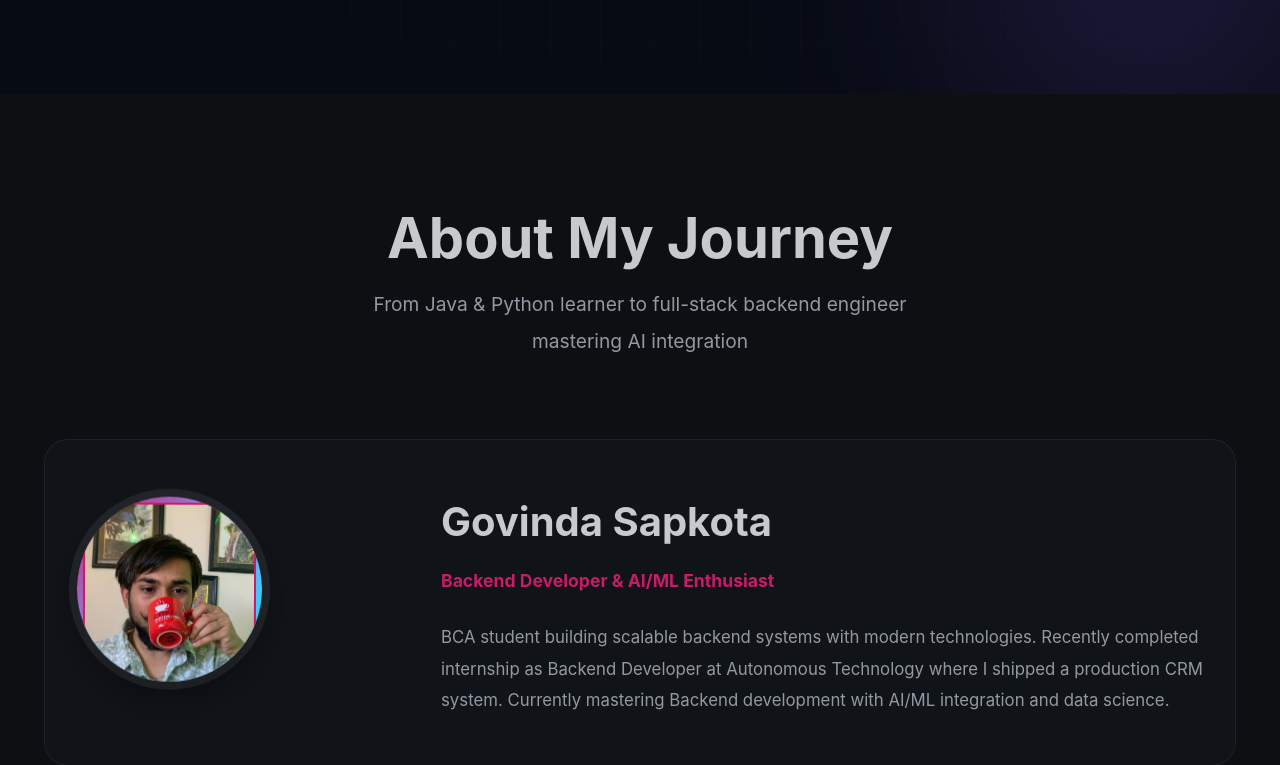
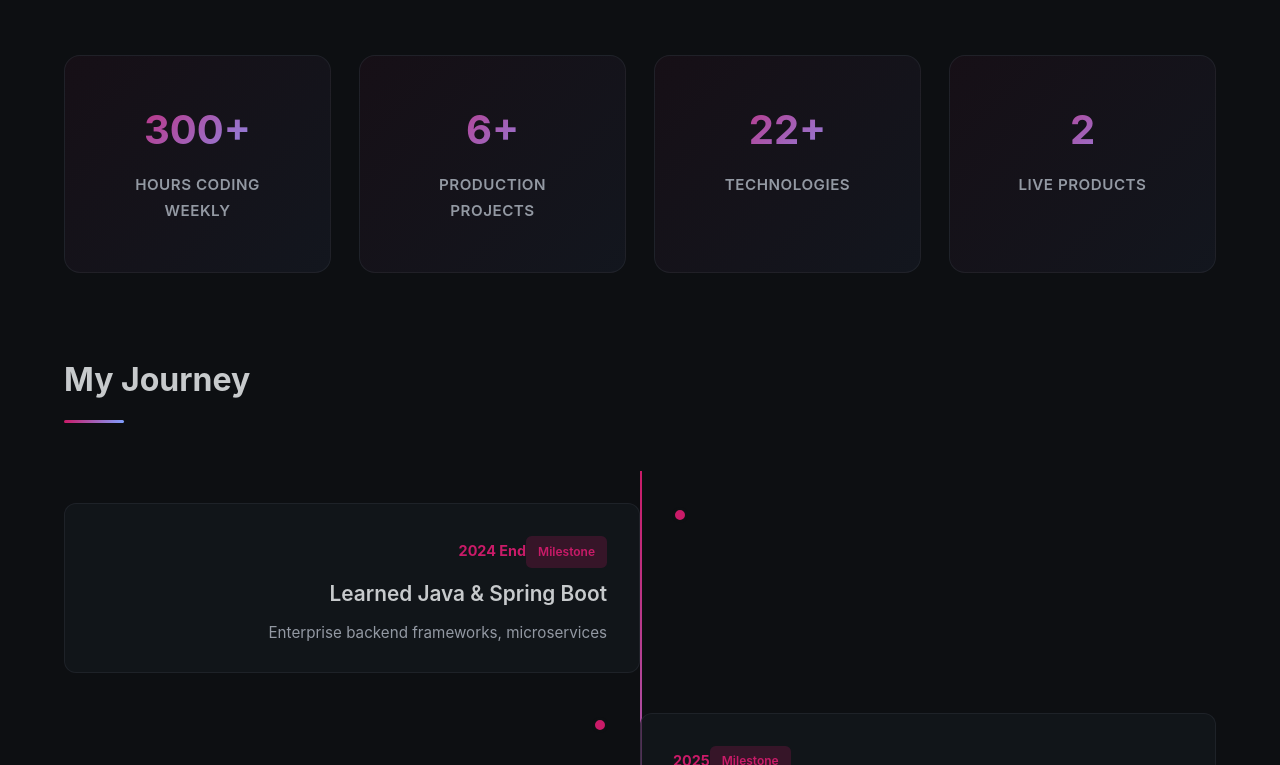
Before and after one commit to Govindaspkta/potfolio, a React (Vite) app: page / in a window 1280 px wide. Shown: the part 2035-2800 px from the top of the page. Built offline with nearby package versions, Linux system fonts and the light colour scheme.

Commit message:
feat:updated overall design

```diff
--- a/src/components/About.css
+++ b/src/components/About.css
@@ -5,6 +5,8 @@
 
 .about .container {
   padding: 0 1.5rem;
+  max-width: 1200px;
+  margin: 0 auto;
 }
 
 /* ==================== HERO SECTION ==================== */
@@ -14,16 +16,17 @@
 }
 
 .about-intro h2 {
-  font-size: 3.5rem;
+  font-size: clamp(2rem, 5vw, 3.5rem);
   margin-bottom: 1rem;
   color: #c7cacc;
 }
 
 .about-intro p {
-  font-size: 1.2rem;
+  font-size: clamp(0.95rem, 2.5vw, 1.2rem);
   color: #9399a3;
   max-width: 600px;
   margin: 0 auto;
+  line-height: 1.6;
 }
 
 /* ==================== PROFILE SECTION ==================== */
@@ -41,6 +44,7 @@
 
 .profile-image {
   position: relative;
+  justify-self: center;
 }
 
 .profile-image img {
@@ -58,7 +62,7 @@
 }
 
 .profile-text h3 {
-  font-size: 2.5rem;
+  font-size: clamp(1.5rem, 4vw, 2.5rem);
   margin-bottom: 0.5rem;
   color: #c7cacc;
 }
@@ -66,20 +70,20 @@
 .profile-text .role {
   color: #c91b68;
   font-weight: 700;
-  font-size: 1.1rem;
+  font-size: clamp(0.95rem, 2vw, 1.1rem);
   margin-bottom: 1.5rem;
 }
 
 .profile-text .bio {
   color: #9399a3;
   line-height: 1.9;
-  font-size: 1.05rem;
+  font-size: clamp(0.9rem, 2vw, 1.05rem);
 }
 
 /* ==================== STATS SECTION ==================== */
 .stats-grid {
   display: grid;
-  grid-template-columns: repeat(auto-fit, minmax(200px, 1fr));
+  grid-template-columns: repeat(auto-fit, minmax(180px, 1fr));
   gap: 1.75rem;
   margin-bottom: 5rem;
 }
@@ -100,14 +104,14 @@
 }
 
 .stat-number {
-  font-size: 2.5rem;
+  font-size: clamp(1.75rem, 4vw, 2.5rem);
   font-weight: 700;
   color: #c91b68;
   margin-bottom: 0.5rem;
 }
 
 .stat-label {
-  font-size: 0.95rem;
+  font-size: clamp(0.8rem, 2vw, 0.95rem);
   color: #9399a3;
   font-weight: 600;
   text-transform: uppercase;
@@ -120,7 +124,7 @@
 }
 
 .section-title {
-  font-size: 2rem;
+  font-size: clamp(1.5rem, 4vw, 2rem);
   margin-bottom: 3rem;
   color: #c7cacc;
   position: relative;
@@ -154,32 +158,61 @@
 }
 
 .timeline-item {
-  margin-bottom: 2rem;
+  display: grid;
+  grid-template-columns: 1fr;
+  margin-bottom: 2.5rem;
   width: 100%;
   position: relative;
 }
 
 .timeline-item:nth-child(odd) {
+  grid-template-columns: 1fr 1fr;
   text-align: right;
-  padding-right: 52%;
+}
+
+.timeline-item:nth-child(odd) .timeline-content {
+  grid-column: 1;
+  text-align: right;
+  padding-right: 2rem;
+}
+
+.timeline-item:nth-child(odd) .timeline-dot {
+  grid-column: 2;
+  grid-row: 1;
+  margin-left: 2rem;
+  align-self: start;
+  margin-top: 0.25rem;
 }
 
 .timeline-item:nth-child(even) {
+  grid-template-columns: 1fr 1fr;
   text-align: left;
-  padding-left: 52%;
+}
+
+.timeline-item:nth-child(even) .timeline-content {
+  grid-column: 2;
+  text-align: left;
+  padding-left: 2rem;
+}
+
+.timeline-item:nth-child(even) .timeline-dot {
+  grid-column: 1;
+  grid-row: 1;
+  margin-right: 2rem;
+  justify-self: end;
+  align-self: start;
+  margin-top: 0.25rem;
 }
 
 .timeline-dot {
-  position: absolute;
-  left: 50%;
-  top: 0;
+  position: relative;
   width: 16px;
   height: 16px;
   background: #c91b68;
   border: 3px solid #0d0f12;
   border-radius: 50%;
-  transform: translateX(-50%);
   transition: all 0.3s ease;
+  z-index: 2;
 }
 
 .timeline-item:hover .timeline-dot {
@@ -194,6 +227,12 @@
   background: rgba(21, 25, 31, 0.6);
   border: 1px solid rgba(45, 49, 57, 0.5);
   border-radius: 0.75rem;
+  transition: all 0.3s ease;
+}
+
+.timeline-content:hover {
+  border-color: #c91b68;
+  background: rgba(201, 27, 104, 0.08);
 }
 
 .timeline-year {
@@ -202,8 +241,21 @@
   font-size: 0.9rem;
 }
 
+.timeline-type-badge {
+  display: inline-block;
+  margin-top: 0.5rem;
+  padding: 0.35rem 0.75rem;
+  background: rgba(201, 27, 104, 0.2);
+  color: #c91b68;
+  border-radius: 0.35rem;
+  font-size: 0.75rem;
+  font-weight: 600;
+  text-transform: capitalize;
+  width: fit-content;
+}
+
 .timeline-content h4 {
-  font-size: 1.3rem;
+  font-size: clamp(1rem, 3vw, 1.3rem);
   margin-top: 0.5rem;
   color: #c7cacc;
 }
@@ -211,6 +263,7 @@
 .timeline-content p {
   color: #9399a3;
   margin-top: 0.5rem;
+  font-size: clamp(0.85rem, 2vw, 0.95rem);
 }
 
 /* ==================== PHILOSOPHY SECTION ==================== */
@@ -236,21 +289,23 @@
 .philosophy-card:hover {
   border-color: #c91b68;
   background: rgba(201, 27, 104, 0.08);
+  transform: translateY(-8px);
 }
 
 .philosophy-icon {
-  font-size: 2.5rem;
+  font-size: clamp(2rem, 4vw, 2.5rem);
   margin-bottom: 1rem;
 }
 
 .philosophy-card h4 {
   color: #c7cacc;
   margin-bottom: 0.75rem;
+  font-size: clamp(1rem, 2vw, 1.15rem);
 }
 
 .philosophy-card p {
   color: #9399a3;
-  font-size: 0.95rem;
+  font-size: clamp(0.85rem, 2vw, 0.95rem);
 }
 
 /* ==================== FUN FACTS SECTION ==================== */
@@ -260,7 +315,7 @@
 
 .funfacts-grid {
   display: grid;
-  grid-template-columns: repeat(auto-fit, minmax(200px, 1fr));
+  grid-template-columns: repeat(auto-fit, minmax(180px, 1fr));
   gap: 1.5rem;
 }
 
@@ -270,10 +325,11 @@
   border: 1px solid rgba(201, 27, 104, 0.2);
   border-radius: 0.75rem;
   color: #c7cacc;
-  font-size: 1rem;
+  font-size: clamp(0.85rem, 2vw, 1rem);
   font-weight: 500;
   transition: all 0.3s ease;
   cursor: default;
+  line-height: 1.6;
 }
 
 .funfact-item:hover {
@@ -291,7 +347,7 @@
 }
 
 .current-focus h3 {
-  font-size: 2rem;
+  font-size: clamp(1.5rem, 4vw, 2rem);
   margin-bottom: 2rem;
   color: #c7cacc;
 }
@@ -324,11 +380,12 @@
 .focus-item h4 {
   color: #c7cacc;
   margin-bottom: 0.25rem;
+  font-size: clamp(0.95rem, 2vw, 1.1rem);
 }
 
 .focus-item p {
   color: #9399a3;
-  font-size: 0.95rem;
+  font-size: clamp(0.85rem, 2vw, 0.95rem);
 }
 
 /* ==================== RESPONSIVE ==================== */
@@ -343,26 +400,32 @@
   }
 
   .timeline-item {
-    padding-left: 60px !important;
-    text-align: left !important;
+    grid-template-columns: 1fr !important;
   }
 
-  .timeline-dot {
-    left: 20px;
+  .timeline-item:nth-child(odd) .timeline-content,
+  .timeline-item:nth-child(even) .timeline-content {
+    grid-column: 1 !important;
+    text-align: left !important;
+    padding-left: 60px !important;
+    padding-right: 0 !important;
   }
 
-  .timeline-content {
-    margin-left: 0;
+  .timeline-item:nth-child(odd) .timeline-dot,
+  .timeline-item:nth-child(even) .timeline-dot {
+    position: absolute;
+    left: 20px;
+    grid-column: unset !important;
+    grid-row: unset !important;
+    margin: 0 !important;
+    justify-self: unset !important;
+    align-self: unset !important;
   }
 }
 
 @media (max-width: 768px) {
   .about {
     padding: 4rem 0;
-  }
-
-  .about-intro h2 {
-    font-size: 2.5rem;
   }
 
   .about-profile {
@@ -375,10 +438,6 @@
     height: 240px;
   }
 
-  .profile-text h3 {
-    font-size: 1.75rem;
-  }
-
   .stats-grid {
     grid-template-columns: repeat(2, 1fr);
   }
@@ -387,10 +446,13 @@
     left: 16px;
   }
 
-  .timeline-dot {
+  .timeline-item:nth-child(odd) .timeline-dot,
+  .timeline-item:nth-child(even) .timeline-dot {
+    position: absolute;
     left: 16px;
     width: 12px;
     height: 12px;
+    border: 2px solid #0d0f12;
   }
 
   .philosophy-grid {
@@ -411,6 +473,11 @@
     font-size: 2rem;
   }
 
+  .about-profile {
+    grid-template-columns: 1fr;
+    padding: 1.5rem;
+  }
+
   .profile-image img {
     width: 200px;
     height: 200px;
@@ -418,6 +485,46 @@
 
   .section-title {
     font-size: 1.5rem;
+  }
+
+  .timeline {
+    padding: 1rem 0;
+  }
+
+  .timeline::before {
+    left: 14px;
+  }
+
+  .timeline-item {
+    grid-template-columns: 1fr !important;
+    margin-bottom: 1.75rem;
+  }
+
+  .timeline-item:nth-child(odd) .timeline-content,
+  .timeline-item:nth-child(even) .timeline-content {
+    grid-column: 1 !important;
+    text-align: left !important;
+    padding-left: 50px !important;
+    padding-right: 1rem !important;
+  }
+
+  .timeline-item:nth-child(odd) .timeline-dot,
+  .timeline-item:nth-child(even) .timeline-dot {
+    position: absolute;
+    left: 14px;
+    top: 0.25rem;
+    width: 10px;
+    height: 10px;
+    border: 2px solid #0d0f12;
+  }
+
+  .timeline-item:hover .timeline-dot {
+    width: 18px;
+    height: 18px;
+  }
+
+  .timeline-content {
+    padding: 1rem;
   }
 
   .philosophy-grid {
--- a/src/components/Navbar.css
+++ b/src/components/Navbar.css
@@ -24,6 +24,7 @@
   color: #c7cacc;
   transition: all 0.3s cubic-bezier(0.34, 1.56, 0.64, 1);
   letter-spacing: -0.01em;
+  text-decoration: none;
 }
 
 .navbar-brand:hover {
@@ -45,6 +46,7 @@
   border-bottom: 2px solid transparent;
   transition: all 0.3s ease;
   position: relative;
+  text-decoration: none;
 }
 
 .nav-link::before {
@@ -74,6 +76,7 @@
   cursor: pointer;
   gap: 6px;
   padding: 0;
+  z-index: 1001;
 }
 
 .hamburger span {
@@ -108,28 +111,66 @@
   }
 }
 
+/* ============ MOBILE RESPONSIVE ============ */
+
 @media (max-width: 768px) {
-  .hamburger { display: flex; }
+  .hamburger {
+    display: flex;
+  }
 
   .nav-menu {
-    position: absolute;
-    top: 100%;
+    position: fixed;
+    top: 60px;
     left: 0;
     right: 0;
     flex-direction: column;
-    background: rgba(13, 15, 18, 0.98);
-    padding: 1.5rem;
+    background: rgba(13, 15, 18, 0.99);
+    backdrop-filter: blur(10px);
+    border-bottom: 1px solid #2d3139;
+    padding: 0;
     max-height: 0;
     overflow: hidden;
-    transition: max-height 0.3s ease-out;
+    visibility: hidden;
+    transition: max-height 0.3s ease-out, visibility 0.3s ease-out;
     gap: 0;
   }
 
   .nav-menu.active {
-    max-height: 400px;
+    max-height: 300px;
+    visibility: visible;
+    padding: 1.5rem;
+    gap: 1rem;
   }
 
   .nav-link {
-    padding: 0.75rem 0;
+    padding: 1rem 0;
+    border-bottom: none;
+    font-size: 1.1rem;
+    display: block;
+    width: 100%;
+  }
+
+  .nav-link::before {
+    display: none;
+  }
+
+  .nav-link:hover {
+    color: #c91b68;
+    padding-left: 1rem;
   }
 }
+
+@media (max-width: 480px) {
+  .navbar-brand {
+    font-size: 1.2rem;
+  }
+
+  .nav-menu.active {
+    max-height: 250px;
+  }
+
+  .nav-link {
+    padding: 0.8rem 0;
+    font-size: 1rem;
+  }
+}
--- a/src/components/hero/Hero.css
+++ b/src/components/hero/Hero.css
@@ -12,9 +12,9 @@
   position: relative;
   z-index: 2;
   display: grid;
-  grid-template-columns: 1fr;
-  align-items: center;
-  gap: clamp(2rem, 5vw, 5.5rem);
+  grid-template-columns: 1.1fr 0.9fr;
+  align-items: start;
+  gap: clamp(3rem, 5vw, 5.5rem);
 }
 
 /* Background */
@@ -56,7 +56,6 @@
   display: flex;
   flex-direction: column;
   gap: clamp(0.8rem, 2vw, 1.2rem);
-  order: 2;
 }
 
 .availability {
@@ -195,7 +194,6 @@
   gap: clamp(16px, 3vw, 26px);
   height: fit-content;
   width: 100%;
-  order: 1;
 }
 
 /* Profile Card */
@@ -208,19 +206,20 @@
   border-bottom: 1px solid rgba(255,255,255,.09);
 }
 
-/* Profile Image - FULLY RESPONSIVE */
+/* Profile Image - Responsive */
 .profile-image {
-  width: clamp(120px, 30vw, 185px);
-  height: clamp(120px, 30vw, 185px);
+  width: 185px;
+  height: 185px;
   padding: 6px;
   border-radius: 9999px;
   background: linear-gradient(135deg, #c91b68, #809fff, #00f2ff);
-  margin-bottom: clamp(12px, 2vw, 22px);
+  margin-bottom: 22px;
   box-shadow: 0 0 0 8px rgba(255,255,255,0.07), 0 15px 40px rgba(0,0,0,0.45);
   transition: all 0.5s cubic-bezier(0.23, 1, 0.32, 1);
   position: relative;
   overflow: hidden;
   animation: floatProfile 6s ease-in-out infinite;
+  flex-shrink: 0;
 }
 
 .profile-image:hover {
@@ -233,6 +232,7 @@
   height: 100%;
   border-radius: 9999px;
   object-fit: cover;
+  object-position: center;
   border: 4px solid #16181d;
   transition: transform 0.6s ease;
   display: block;
@@ -405,6 +405,8 @@
   transform: translateY(-2px);
 }
 
+/* ============ RESPONSIVE ============ */
+
 /* TABLET - 768px and below */
 @media (max-width: 768px) {
   .hero {
@@ -412,15 +414,34 @@
   }
 
   .hero-container {
+    grid-template-columns: 1fr;
     gap: 2rem;
+    align-items: center;
   }
 
   .hero-left {
     gap: 0.8rem;
   }
 
-  .hero-glow-1 { top: -40px; left: -40px; }
-  .hero-glow-2 { bottom: -40px; right: -40px; }
+  .hero-glow-1 {
+    top: -40px;
+    left: -40px;
+    width: clamp(200px, 30vw, 350px);
+    height: clamp(200px, 30vw, 350px);
+  }
+
+  .hero-glow-2 {
+    bottom: -40px;
+    right: -40px;
+    width: clamp(150px, 25vw, 300px);
+    height: clamp(150px, 25vw, 300px);
+  }
+
+  .profile-image {
+    width: 150px;
+    height: 150px;
+    margin-bottom: 18px;
+  }
 }
 
 /* MOBILE - 480px and below */
@@ -431,6 +452,7 @@
   }
 
   .hero-container {
+    grid-template-columns: 1fr;
     gap: 1.5rem;
   }
 
@@ -460,15 +482,22 @@
   }
 
   .profile-image {
-    width: clamp(100px, 25vw, 140px);
-    height: clamp(100px, 25vw, 140px);
+    width: 110px;
+    height: 110px;
+    margin-bottom: 14px;
+    border: 3px solid #16181d;
+  }
+
+  .profile-image img {
+    border: 3px solid #16181d;
   }
 
   .dashboard-footer {
     grid-template-columns: repeat(auto-fit, minmax(80px, 1fr));
   }
 
-  .glow-1, .glow-2 {
+  .hero-glow-1,
+  .hero-glow-2 {
     display: none;
   }
 }
```
